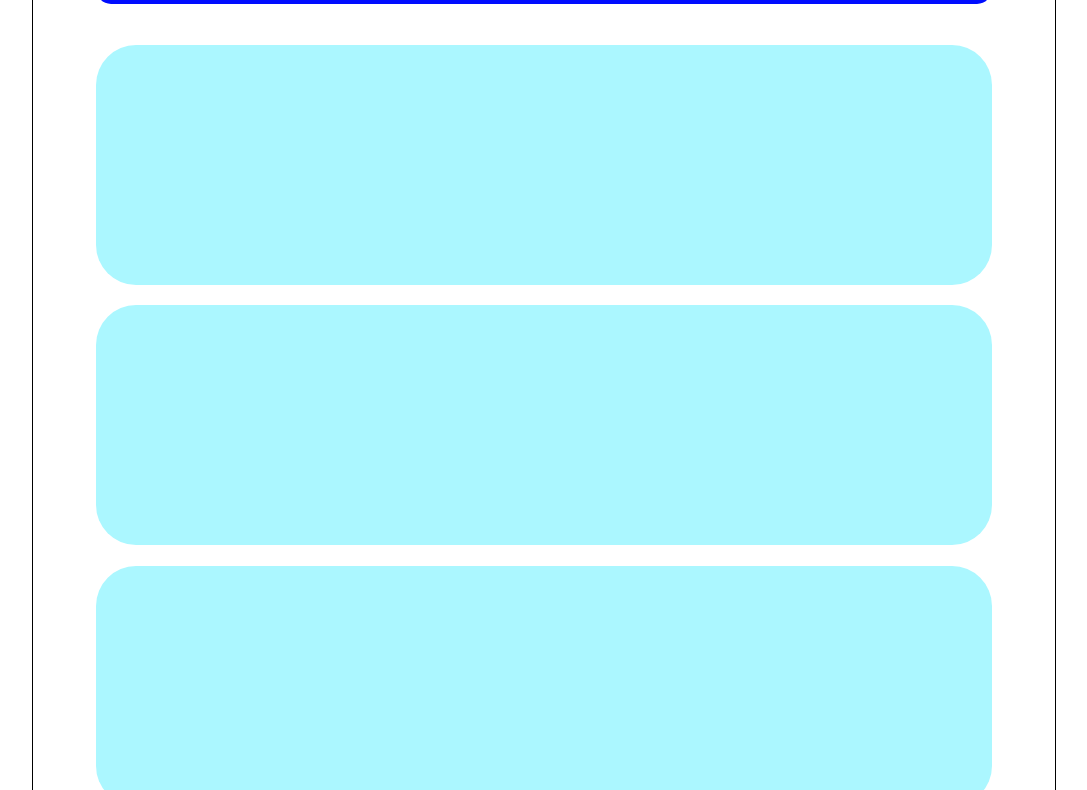
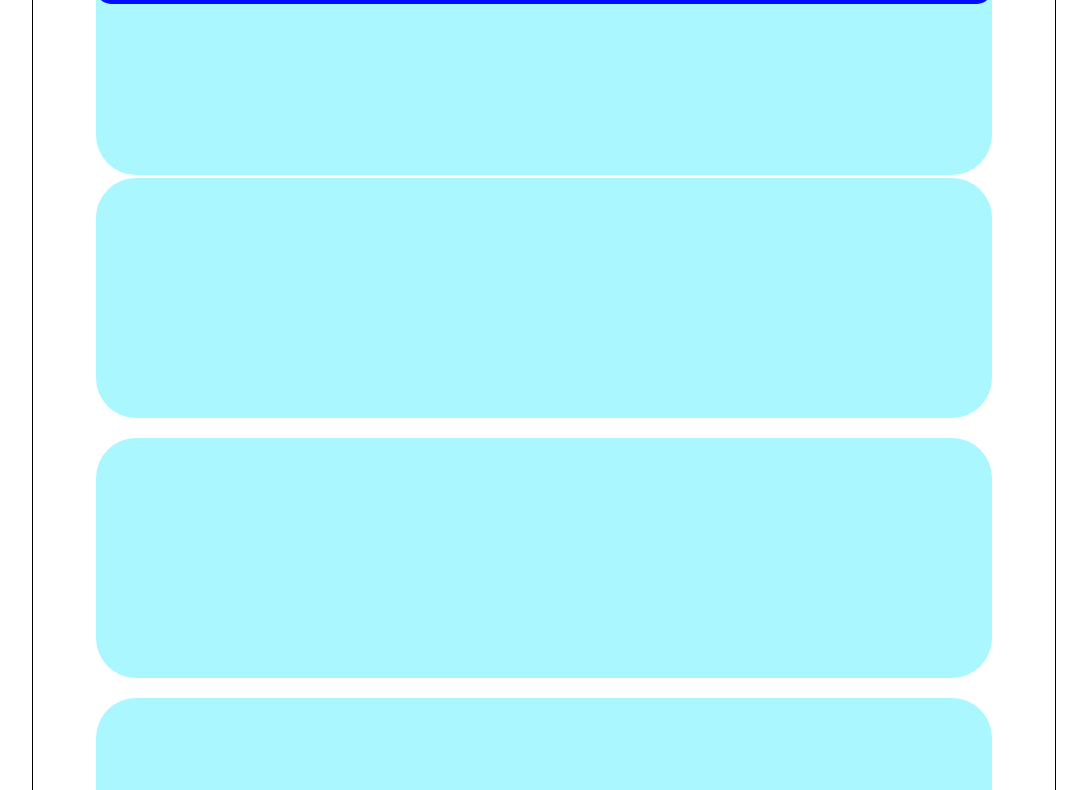
Before and after one commit to Flavia-20/gfps_front_end_form, a plain HTML site: page html/form.html in a window 1280 px wide. Shown: the part 302-1092 px from the top of the page, without its empty margins (96-1183 px from the left). Drawn offline with Linux system fonts and the light colour scheme.

Commit message:
Ajuste na tela Home

```diff
--- a/css/form.css
+++ b/css/form.css
@@ -42,9 +42,36 @@ h1{
     width: 70%;
 }
 
-    /*fim cabeçalho*/
+.CardCabecalho{
+    display: flex;
+    flex-direction: column;
+    align-items: center;
+    border-radius: 40px;
+    position: absolute;
+    margin-top: 9%;
+    z-index: -1;
 
-/*cards*/
+}
+
+.FormCabecalho{
+    background-color: #ABF7FF;
+    min-height: 32vh;
+    min-width: 15vw;
+    width: 70vw;
+    display: flex;
+    align-items: center;
+    /*justify-content: space-evenly;*/
+    font-size: calc(10px + 2vmin);
+    color: rgb(0, 0, 0);
+    border-radius: 40px;
+    flex-wrap: wrap;
+}
+/*fim cabeçalho*/
+
+/* inicio dos cards*/
+#container{
+    margin-top: 15%;
+}
 
 .CardDiv{
     display: flex;
--- a/css/index.css
+++ b/css/index.css
@@ -7,10 +7,13 @@
   font-weight: 700;
   font-style: normal;
 }*/
+body{
+  margin: 0;
+}
 
 .Home {
-    text-align: center;
-  }
+  text-align: center;
+}
 
 .HomeDiv {
   background-color: #000DFF;
@@ -21,21 +24,11 @@
   justify-content: center;
   font-size: calc(10px + 2vmin);
   color: white;
-  margin: 0;
 }
 
-
-.HomeLogoFront {
+.HomeLogo {
   height: 60vmin;
-  /*transform: rotateY(180deg);*/
 }
-
-.HomeLogoBack {
-  height: 60vmin;
-  transform: rotateY(180deg);
-}
-
-
 
 .HomeButton {
   color: #FFFFFF;
--- a/html/form.html
+++ b/html/form.html
@@ -11,8 +11,11 @@
         <header class="CabecalhoHeader">
          <img src="../img/selo_Trofeu_Branco.png" class="Cabecalhologo" alt="logo" />
          <h1>Formulário Geedu de avaliação familiar da escola</h1>
-
        </header>
+       <div class="CardCabecalho">
+            <div class="FormCabecalho">
+            </div>
+        </div>
     </div>
 
     <div id="container">
```
Also changed, not shown: index.html (+1 -1 lines).
